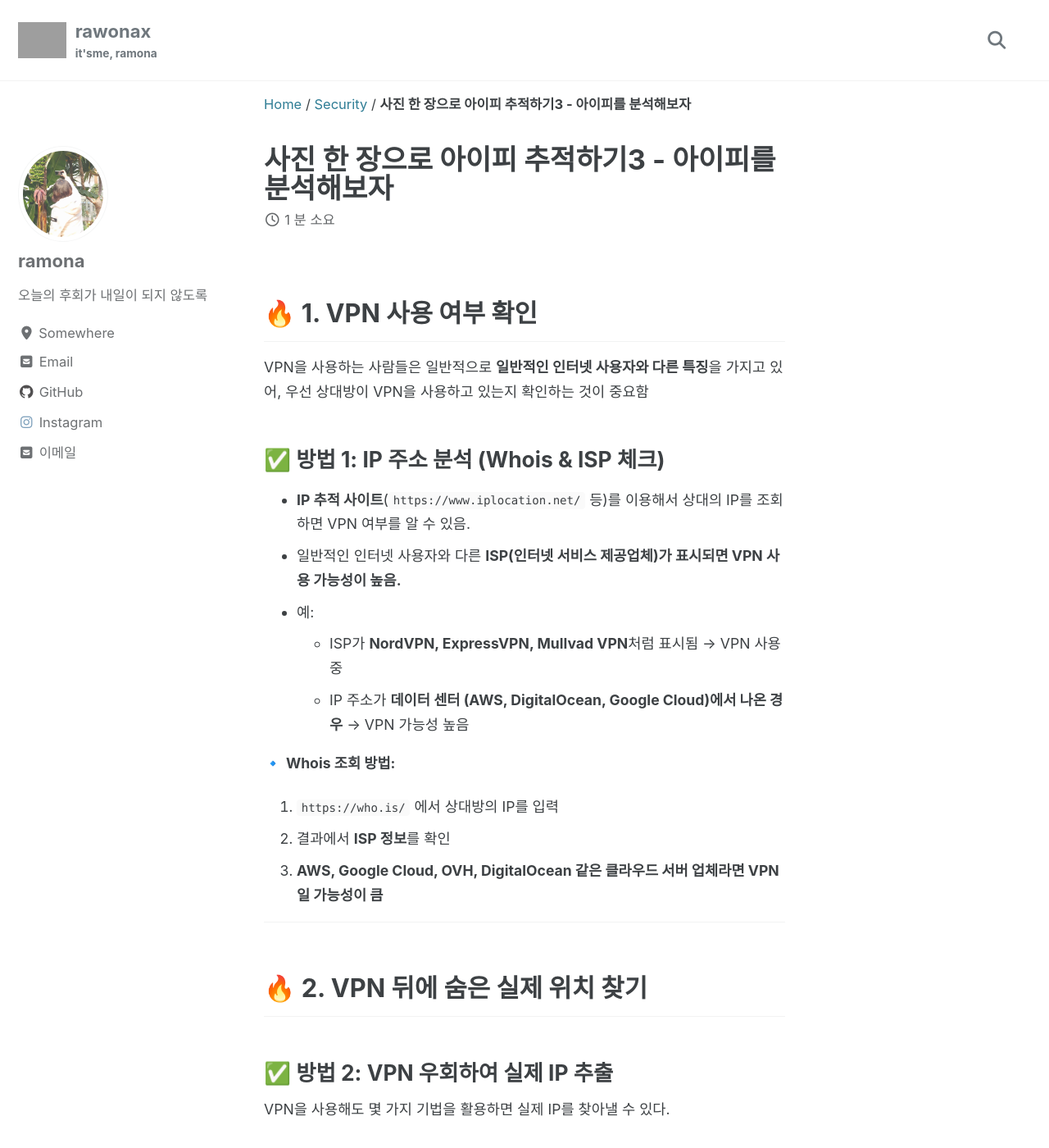
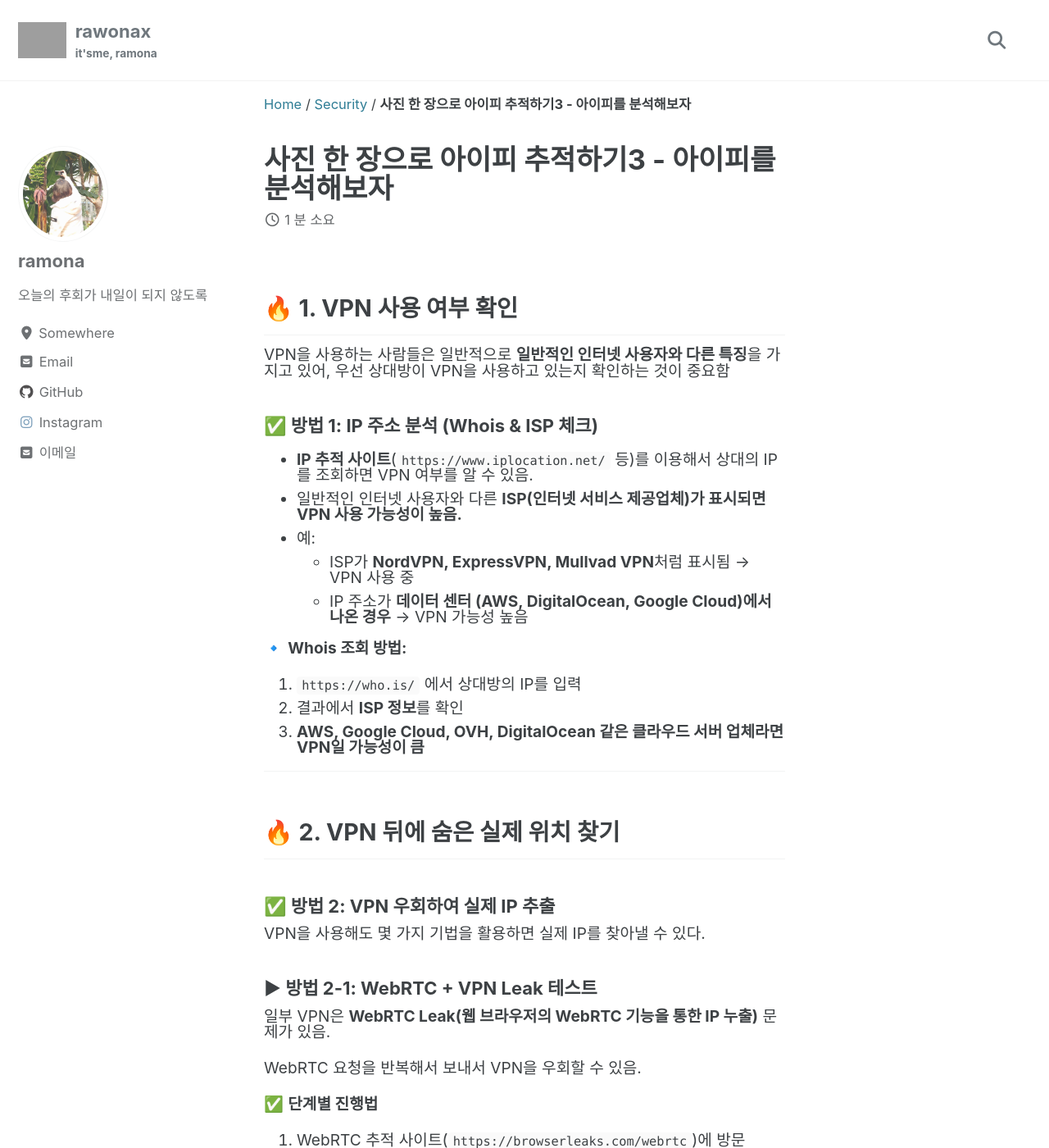
Before and after one commit to rawonax/rawonax.github.io, a Jekyll site: the page built from _posts/2025-04-03-onepiccapture3.md, in a window 1280 px wide and 1400 px high. Shown: the whole window at 82% size. Built offline with Jekyll 4.4.1, drawn with Linux system fonts in a browser that asks for light colours; cached includes are drawn as plain includes; comment, search, counter and statistics services are not loaded; grey boxes are pictures that could not be loaded.

Commit message:
글자크기 수정

```diff
--- a/assets/css/main.scss
+++ b/assets/css/main.scss
@@ -10,16 +10,16 @@ search: false
 
 // 📝 Custom Font Size for Post Content
 .page__content {
-  font-size: 0.8rem; // adjust as you like
-  line-height: 1.7;
+  font-size: 0.87em; // adjust as you like
+  line-height: 1.0;
 }
 
 .page__content h1 {
-  font-size: 1.6rem;
+  font-size: 1.5rem;
 }
 .page__content h2 {
-  font-size: 1.4rem;
+  font-size: 1.3rem;
 }
 .page__content h3 {
-  font-size: 1.2rem;
+  font-size: 1.0rem;
 }
```
